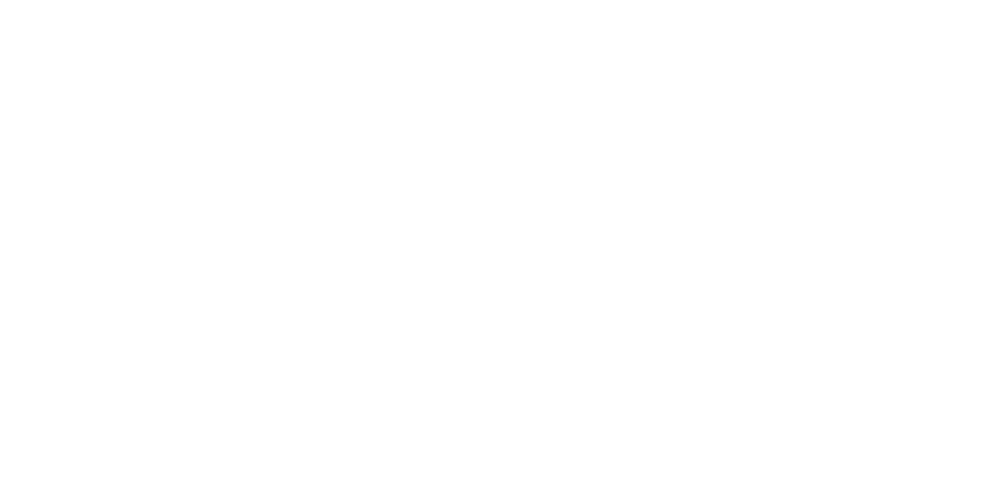
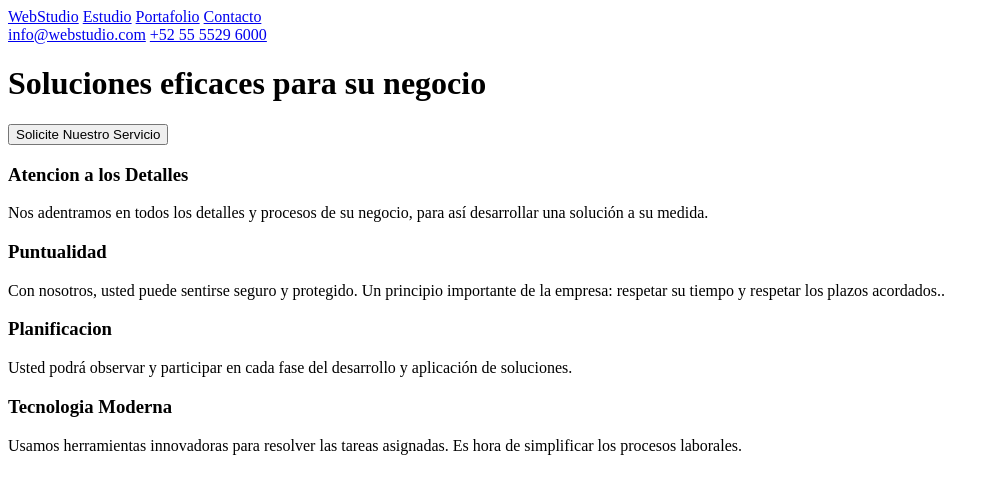
Before and after one commit to Grymbo/webStudioProject, a plain HTML site: page index.html in a window 1280 px wide. Shown: the whole page, without its empty margins (0-999 px from the left). Drawn offline with Linux system fonts and the light colour scheme.

Commit message:
Creando el main

```diff
--- a/index.html
+++ b/index.html
@@ -7,6 +7,54 @@
     <title>Web Studio Project</title>
 </head>
 <body>
+    <div>
+        <div>
+            <nav>
+                <a href="#">WebStudio</a>
+                <a href="#">Estudio</a>
+                <a href="#">Portafolio</a>
+                <a href="#">Contacto</a>
+            </nav>
+        </div>
+        <div>
+            <a href="#">info@webstudio.com</a>
+            <a href="#">+52 55 5529 6000</a>
+        </div>
+    </div>
+
+    <header>
+        <h1>Soluciones eficaces para su negocio</h1>
+        <button type="button">Solicite Nuestro Servicio</button>
+    </header>
+
+    <main>
+        <div>
+            <div>
+                <h3>Atencion a los Detalles</h3>
+                <p>
+                    Nos adentramos en todos los detalles y procesos de su negocio, para así desarrollar una solución a su medida.
+                </p>
+            </div>
+            <div>
+                <h3>Puntualidad</h3>
+                <p>
+                    Con nosotros, usted puede sentirse seguro y protegido. Un principio importante de la empresa: respetar su tiempo y respetar los plazos acordados..
+                </p>
+            </div>
+            <div>
+                <h3>Planificacion</h3>
+                <p>
+                    Usted podrá observar y participar en cada fase del desarrollo y aplicación de soluciones.
+                </p>
+            </div>
+            <div>
+                <h3>Tecnologia Moderna</h3>
+                <p>
+                    Usamos herramientas innovadoras para resolver las tareas asignadas. Es hora de simplificar los procesos laborales.
+                </p>
+            </div>
+        </div>
+    </main>
 
 </body>
 </html>
```
